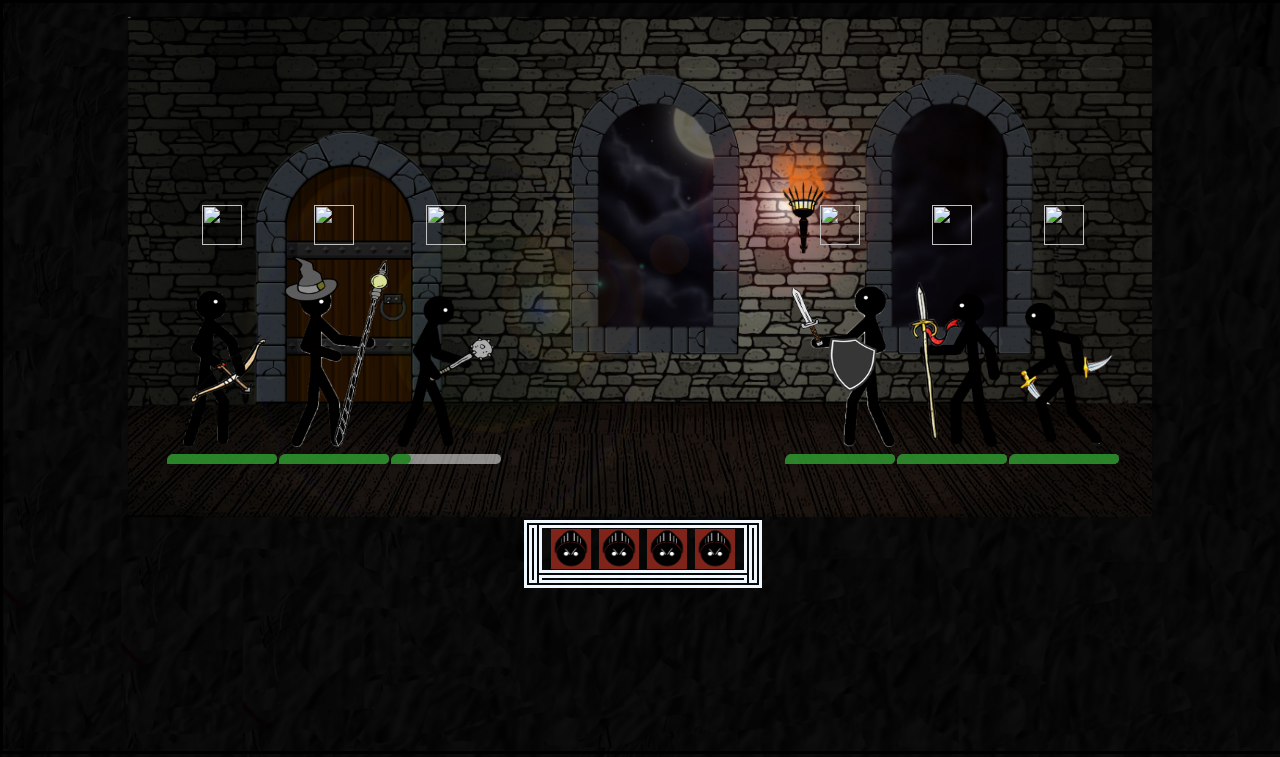
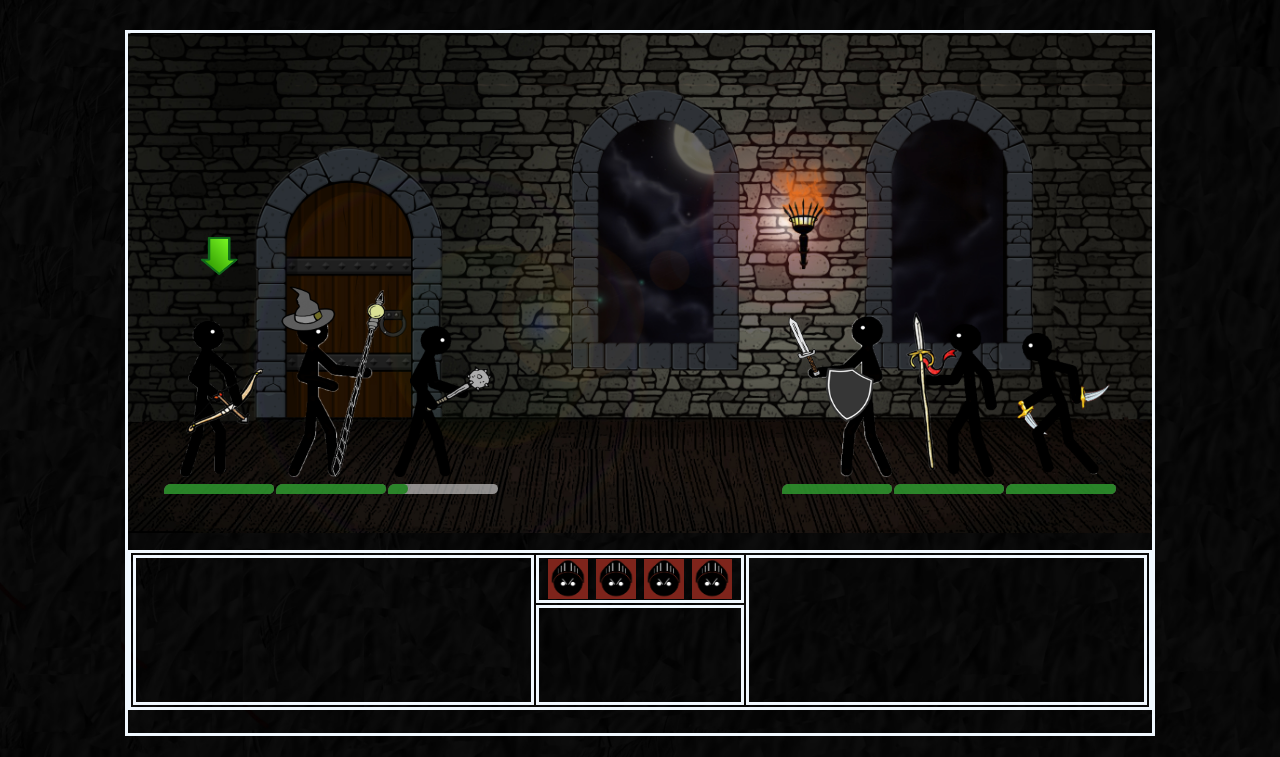
Before and after one commit to Tecnicatura-Team/Sticks-War-Game, a PHP site: page /juego.html in a window 1280 px wide. Shown: the part 43-800 px from the top of the page. Run offline with PHP 8.4, Linux system fonts and the light colour scheme.

Commit message:
cambios en estructura y posicion de objetos

```diff
--- a/css/estilos.css
+++ b/css/estilos.css
@@ -188,22 +188,10 @@ input[type=password]:focus,
     color: red;
 }
 
-
-/*pagina personajes*/
-
-
-/*
-    table {
-        width: 100%;
-        height: 100%;
-    } */
-
-
-/* .tabla */
-
 table {
     font-family: Comic Sans MS;
     color: aliceblue;
+    /* border: solid; */
 }
 
 .Personajes td:hover {
@@ -320,9 +308,8 @@ table {
 .Habilidades img {
     display: inline;
     float: left;
-    /* margin-left: 8px;
-    border: solid;
-    color: aliceblue;*/
+    /*  border: solid aliceblue;
+     */
     padding-left: 8px;
 }
 
@@ -332,38 +319,28 @@ table {
 .Juego {
     background: url("../img/batalla3.jpg");
     background-repeat: no-repeat;
-    background-attachment: fixed;
-    background-position: center;
-    background-position-y: 60px;
+    position: relative;
     background-size: 1024px 500px;
-    width: 100%;
-    height: 93.5%;
-    border: rgba(95, 158, 160, 0);
-    border: solid;
-    margin-top: 0%;
-    /* border: solid;
-    color: aliceblue; */
+    width: 1024px;
+    height: 700px;
+    margin: auto;
+    margin-top: 30px;
+    border: solid aliceblue;
 }
 
 .pjPartida {
     margin: auto;
     margin-top: 200px;
-    /*  border: solid;
-    color: aliceblue; */
+    position: relative;
+    /*  border: solid aliceblue;
+     */
 }
 
 .pjPartida td {
     padding: 0%;
     margin: 0%;
-    /* border: solid;
-    color: aliceblue; */
-}
-
-.pjHabilidades {
-    width: 200px;
-    height: 40px;
-    margin: auto;
-    align: center;
+    /*  border: solid aliceblue;
+     */
 }
 
 #TurnoPJ1,
@@ -415,7 +392,12 @@ table {
     border-radius: 10px 7px 8px 2px;
 }
 
+
+/* tabla de habilidades en pagina juego */
+
 .THabilidad {
+    position: relative;
+    width: 1024px;
     margin: auto;
     margin-top: 50px;
     border: solid;
@@ -426,3 +408,34 @@ table {
     border: solid;
     color: aliceblue;
 }
+
+#atributosAliado {
+    width: 350px;
+    height: 100px;
+}
+
+#atributosEnemigo {
+    width: 350px;
+    height: 100px;
+}
+
+
+/* barra de habilidades */
+
+.pjHabilidades {
+    width: 200px;
+    height: 40px;
+    margin: auto;
+    align: center;
+}
+
+.desc {
+    width: 200px;
+    height: 100px;
+}
+
+
+/* #descHabilidad {
+    width: 200px;
+    height: 100px;
+} */
--- a/js/juego.js
+++ b/js/juego.js
@@ -1,12 +1,3 @@
-//carga las img sobre los pj
-/* cargarPjJuego("SelectPJ3", "img/SelectAliado.png")
-cargarPjJuego("SelectPJ2", "img/SelectAliado.png")
-cargarPjJuego("SelectPJ1", "img/SelectAliado.png")
-
-cargarPjJuego("SelectPJ1", "img/SelectAliado.png")
-cargarPjJuego("SelectPJ2", "img/SelectAliado.png")
-cargarPjJuego("SelectPJ3", "img/SelectAliado.png") */
-
 function cargarPjJuego(elemento, img) {
     //es para cargar los personajes en la pagina juego desde al bd y cargarlos en en src de las img
     $("#" + elemento).attr("src", img)
@@ -26,7 +17,7 @@ function showdiv(event, text) {
 
     var tempX = 0;
     var tempY = 0;
-
+    /*
            //document.body.clientHeight = devuelve la altura del body
            if (IE) { //para IE
                IE6 = navigator.userAgent.toLowerCase().indexOf('msie 6');
@@ -55,18 +46,18 @@ function showdiv(event, text) {
                document.captureEvents(Event.MOUSEMOVE);
                tempX = event.pageX;
                tempY = event.pageY;
-    }
+           } */
 
     if (tempX < 0) { tempX = 0; }
     if (tempY < 0) { tempY = 0; }
 
     // Modificamos el contenido de la capa
-    document.getElementById('flotante').innerHTML = text;
+    document.getElementById('descHabilidad').innerHTML = text;
 
     // Posicionamos la capa flotante
-    document.getElementById('flotante').style.top = (tempY + margin) + "px";
-    document.getElementById('flotante').style.left = (tempX + margin) + "px";
-    document.getElementById('flotante').style.display = 'block';
+    document.getElementById('descHabilidad').style.top = (tempY + margin) + "px";
+    document.getElementById('descHabilidad').style.left = (tempX + margin) + "px";
+    document.getElementById('descHabilidad').style.display = 'block';
     return;
 }
 
@@ -74,7 +65,7 @@ function showdiv(event, text) {
  * Funcion para esconder el div
  */
 function hiddenDiv() {
-    document.getElementById('flotante').style.display = 'none';
+    document.getElementById('descHabilidad').style.display = 'none';
 }
 
 //limitar checkbox personajes
@@ -93,29 +84,56 @@ function mostrarhabilidad(elemento, img, event, desc) {
     cargarPjJuego(elemento, img)
     showdiv(event, desc)
 }
+
 //oculta las flechas sobre los pj y descripcion de habilidades
-function ocultarhabilidad(elemento) {
-    cargarPjJuego(elemento, "")
+var turno = "SelectPJ3"
+
+function ocultarhabilidad(elemento, img) {
+    cargarPjJuego(elemento, img)
     hiddenDiv()
+    if (turno == elemento) {
+        cargarPjJuego(elemento, "img/SelectAliado.png")
+    } else {
+        cargarPjJuego(elemento, img)
     }
 
+}
+
+//carga las img sobre los pj
+/* cargarPjJuego("SelectPJ3", "img/SelectAliado.png")
+cargarPjJuego("SelectPJ2", "img/SelectAliado.png")
+cargarPjJuego("SelectPJ1", "img/SelectAliado.png")
+
+cargarPjJuego("SelectPJ1", "img/SelectAliado.png")
+cargarPjJuego("SelectPJ2", "img/SelectAliado.png")
+cargarPjJuego("SelectPJ3", "img/SelectAliado.png") */
+
+//muestra turno de pj sobre el mismo
+function mostrarhabilidad(elemento, img, event, desc) {
+    cargarPjJuego(elemento, img)
+    showdiv(event, desc)
+}
+
+//muestra img de turno
+cargarPjJuego("SelectPJ3", "img/SelectAliado.png")
+
 //barras de vida aliados
-turno("VidaPJ1")
-turno("VidaPJ2")
-turno("VidaPJ3")
+vida("VidaPJ1")
+vida("VidaPJ2")
+vida("VidaPJ3")
 
-turno("VidaEnemigoPJ1")
-turno("VidaEnemigoPJ2")
-turno("VidaEnemigoPJ3")
+vida("VidaEnemigoPJ1")
+vida("VidaEnemigoPJ2")
+vida("VidaEnemigoPJ3")
 
 
-function turno(elemento) {
+function vida(elemento) {
     $("#" + elemento).css("background-color", "rgba(0, 128, 0, 0.70)")
 }
 
 //variación de la vida con el daño recibido
-vida("VidaPJ1", "20")
+variacionVida("VidaPJ1", "20")
 
-function vida(elemento, actual) {
+function variacionVida(elemento, actual) {
     $("#" + elemento).css("width", actual)
 }
--- a/juego.html
+++ b/juego.html
@@ -27,15 +27,18 @@
 
         <table class="pjPartida" width="100px;" height="250px ">
             <tr align="center">
-                <td><img id="SelectPJ3" alt=" " width="40px " height="40px "></td>
-                <td><img id="SelectPJ2" alt=" " width="40px " height="40px "></td>
-                <td><img id="SelectPJ1" alt=" " width="40px " height="40px "></td>
+                <td>
+                    <img src="img/Espera.png" id="SelectPJ3" alt=" " width="40px " height="40px ">
+
+                </td>
+                <td><img src="img/Espera.png" id="SelectPJ2" alt=" " width="40px " height="40px "></td>
+                <td><img src="img/Espera.png" id="SelectPJ1" alt=" " width="40px " height="40px "></td>
                 <td>
                     &nbsp;&nbsp;&nbsp;&nbsp;&nbsp;&nbsp;&nbsp;&nbsp;&nbsp;&nbsp;&nbsp;&nbsp;&nbsp;&nbsp;&nbsp;&nbsp;&nbsp;&nbsp;&nbsp;&nbsp;&nbsp;&nbsp;&nbsp;&nbsp;&nbsp;&nbsp;&nbsp;&nbsp;&nbsp;&nbsp;&nbsp;&nbsp;&nbsp;&nbsp;&nbsp;&nbsp;&nbsp;&nbsp;&nbsp;&nbsp;&nbsp;&nbsp;&nbsp;&nbsp;&nbsp;&nbsp;&nbsp;&nbsp;&nbsp;&nbsp;&nbsp;&nbsp;&nbsp;&nbsp;&nbsp;
                 </td>
-                <td><img id="SelectEnemigoPJ1" alt=" " width="40px " height="40px "></td>
-                <td><img id="SelectEnemigoPJ2" alt=" " width="40px " height="40px "></td>
-                <td><img id="SelectEnemigoPJ3" alt=" " width="40px " height="40px "></td>
+                <td><img src="img/Espera.png" id="SelectEnemigoPJ1" alt=" " width="40px " height="40px "></td>
+                <td><img src="img/Espera.png" id="SelectEnemigoPJ2" alt=" " width="40px " height="40px "></td>
+                <td><img src="img/Espera.png" id="SelectEnemigoPJ3" alt=" " width="40px " height="40px "></td>
             </tr>
             <tr>
                 <td><img src="img/StickArquero2.png" id="PJ3" alt=" " width="110px " height="200px "></td>
@@ -90,21 +93,30 @@
 
             <tr>
                 <td rowspan="2">
-                </td>
-                <td class="Habilidades" colspan="7">
-                    <div class="pjHabilidades">
-                        <img src="img/logo1.jpg " alt=" " width="40px " height="40px" onmouseover="mostrarhabilidad('SelectEnemigoPJ1','img/SelectEnemigo.png',event,'Descripción de la habilidad 1')" onmouseout=" ocultarhabilidad('SelectEnemigoPJ1')" style='display:table;'>
-                        <img src="img/logo1.jpg " alt=" " width="40px " height="40px" onmouseover="mostrarhabilidad('SelectEnemigoPJ2','img/SelectEnemigo.png',event,'Descripción de la habilidad 2')" onmouseout=" ocultarhabilidad('SelectEnemigoPJ2')" style='display:table;'>
-                        <img src="img/logo1.jpg " alt=" " width="40px " height="40px" onmouseover="mostrarhabilidad('SelectEnemigoPJ3','img/SelectEnemigo.png',event,'Descripción de la habilidad 3')" onmouseout=" ocultarhabilidad('SelectEnemigoPJ3')" style='display:table;'>
-                        <img src="img/logo1.jpg " alt=" " width="40px " height="40px" onmouseover="mostrarhabilidad('SelectPJ1','img/SelectEnemigo.png',event,'Descripción de la habilidad 4')" onmouseout=" ocultarhabilidad('SelectPJ1')" style='display:table;'>
+                    <div id="AtributosAliado">
+
                     </div>
                 </td>
-                <td rowspan="2"></td>
+                <td class="Habilidades">
+                    <div class="pjHabilidades">
+                        <img src="img/logo1.jpg " alt=" " width="40px " height="40px" onmouseover="mostrarhabilidad('SelectEnemigoPJ1','img/SelectEnemigo.png',event,'Descripción de la habilidad 1')" onmouseout=" ocultarhabilidad('SelectEnemigoPJ1','img/Espera.png')" style='display:table;'>
+                        <img src="img/logo1.jpg " alt=" " width="40px " height="40px" onmouseover="mostrarhabilidad('SelectEnemigoPJ2','img/SelectEnemigo.png',event,'Descripción de la habilidad 2')" onmouseout=" ocultarhabilidad('SelectEnemigoPJ2','img/Espera.png')" style='display:table;'>
+                        <img src="img/logo1.jpg " alt=" " width="40px " height="40px" onmouseover="mostrarhabilidad('SelectEnemigoPJ3','img/SelectEnemigo.png',event,'Descripción de la habilidad 3')" onmouseout=" ocultarhabilidad('SelectEnemigoPJ3','img/Espera.png')" style='display:table;'>
+                        <img src="img/logo1.jpg " alt=" " width="40px " height="40px" onmouseover="mostrarhabilidad('SelectPJ3','img/SelectEnemigo.png',event,'Descripción de la habilidad 4')" onmouseout=" ocultarhabilidad('SelectPJ3','img/Espera.png')" style='display:table;'>
+                    </div>
+                </td>
+                <td rowspan="2">
+                    <div id="atributosEnemigo">
+
+                    </div>
+                </td>
             </tr>
 
             <tr>
-                <td colspan="7 " align="center">
-                    <div id="flotante"></div>
+
+
+                <td class="desc" align="center">
+                    <div id="descHabilidad"></div>
                 </td>
             </tr>
     </div>
```
Also changed, not shown: img/Espera.png (added), img/Turno.png (added). Lines whose indentation alone changed are shown as unchanged.
